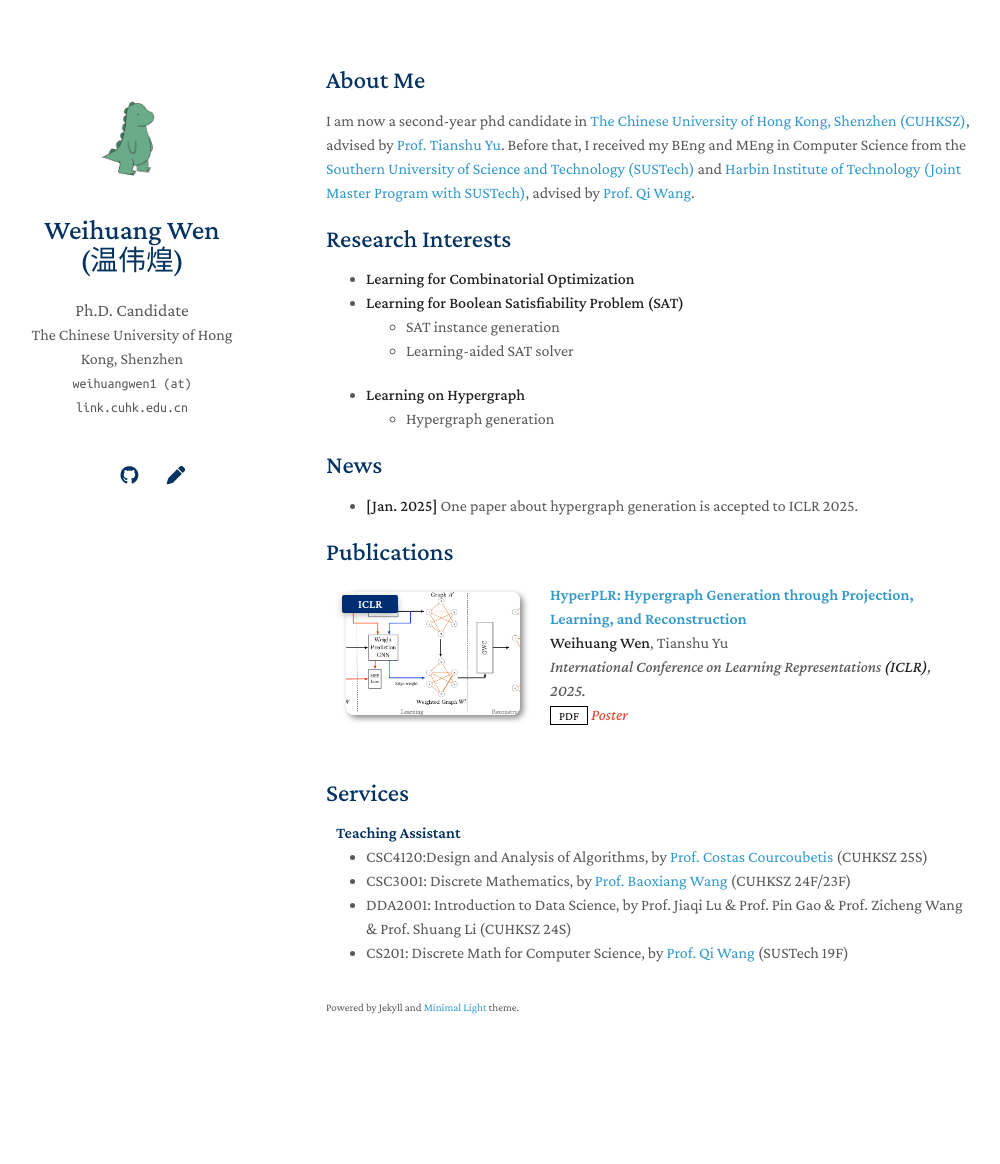
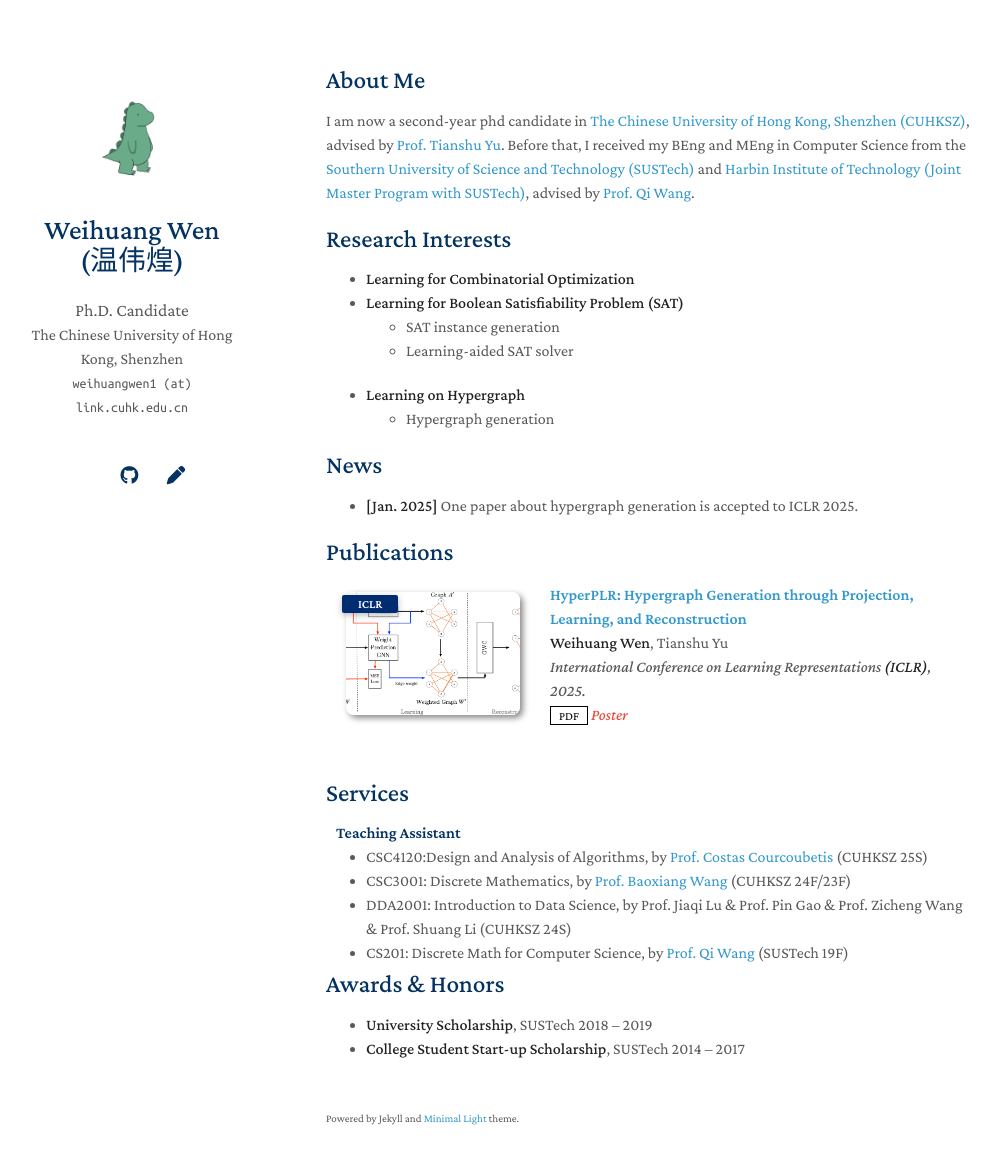
Before and after one commit to markwwen/markwwen.github.io, a Jekyll site: the page built from index.md, in a window 1280 px wide and 1199 px high. Shown: the top 1164 px of the window, without its empty margins (144-1144 px from the left). Built offline with Jekyll 4.4.1, drawn with Linux system fonts in a browser that asks for light colours; a style sheet for code colours, icons or effects is not loaded; our own code applies the rules of GitHub Pages for plain Markdown files.

Commit message:
add awards

```diff
--- a/index.md
+++ b/index.md
@@ -23,3 +23,8 @@
 {% include_relative _includes/publications.md %}
 
 {% include_relative _includes/services.md %}
+
+## Awards & Honors
+
+- **University Scholarship**, SUSTech 2018 – 2019
+- **College Student Start-up Scholarship**, SUSTech 2014 – 2017
```
